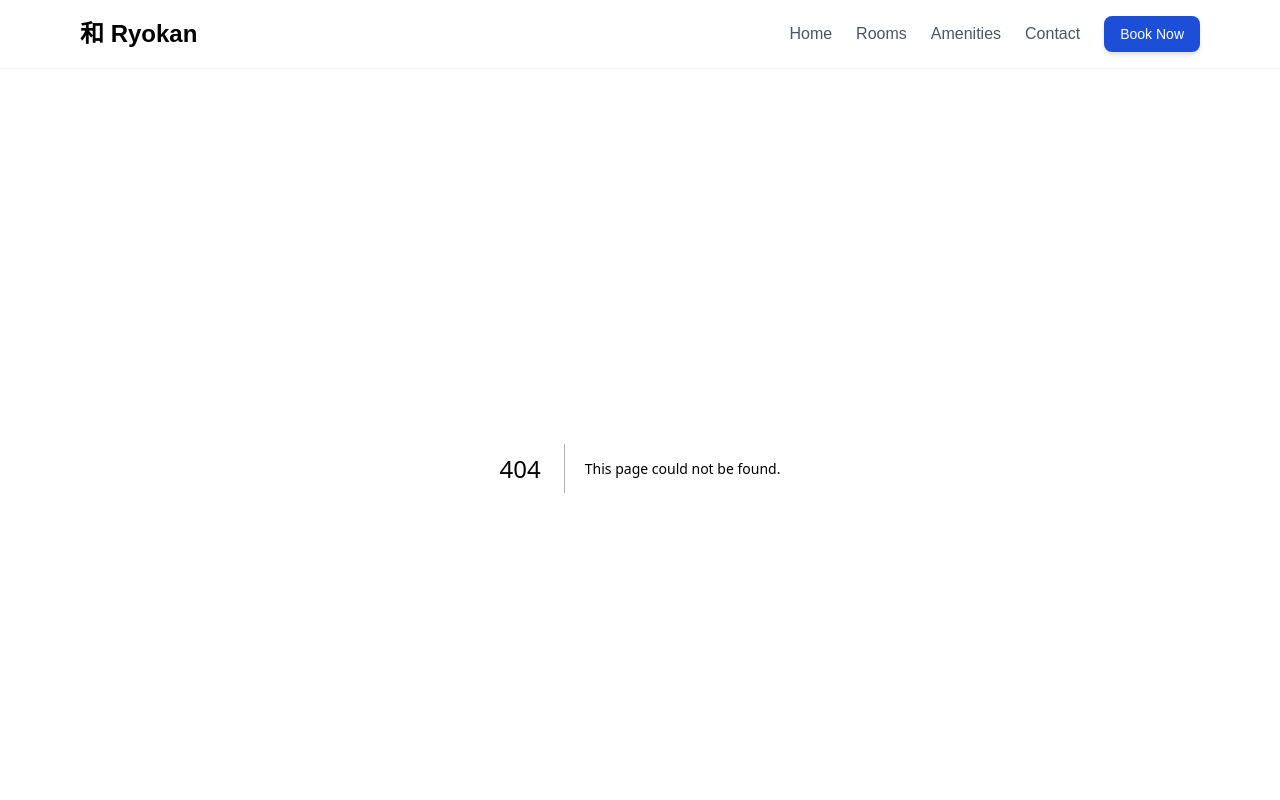
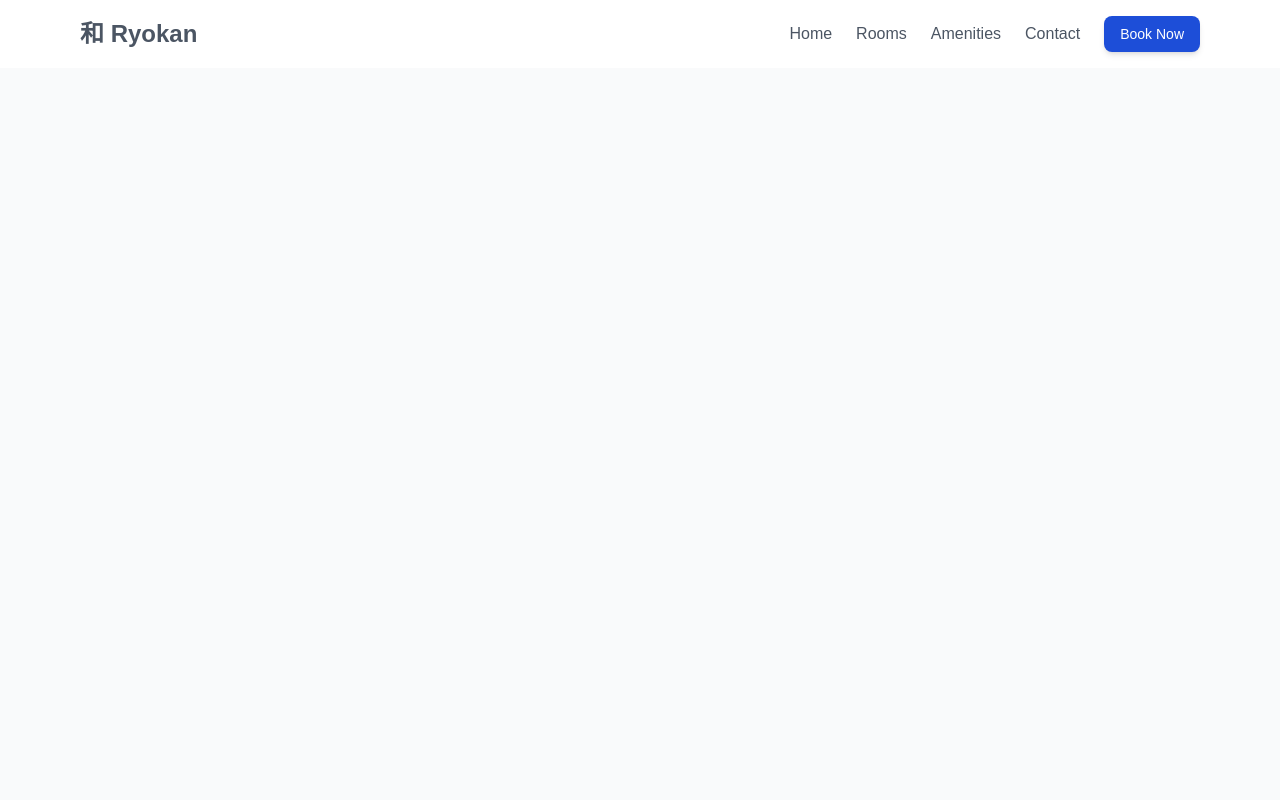
Before and after one commit to Azu-pika/deploy-dekinakkatta, a Next.js app: page /book_new_stay in a window 1280 px wide. Before the commit this address had no page. Shown: the top 800 px of the page. Built offline with nearby package versions, Linux system fonts and the light colour scheme; a web font is replaced by a local one.

Commit message:
we added a new url domain for /book_new_stay, and we made a top bar with a clickable button that has hover cursor changing to hand

```diff
--- /dev/null
+++ b/app/book_new_stay/page.tsx
@@ -0,0 +1,11 @@
+import Image from "next/image"
+import { Button } from "@/components/ui/button"
+import { Card, CardContent } from "@/components/ui/card"
+
+export default function Home() {
+  return (
+    <div className="min-h-screen bg-gray-50">
+
+    </div>
+  )
+}
--- a/app/layout.tsx
+++ b/app/layout.tsx
@@ -1,56 +1,29 @@
-import "./globals.css"
-import type { Metadata } from "next"
-import { Klee_One } from "next/font/google"
-import { Button } from "@/components/ui/button"
+import "./globals.css";
+import type { Metadata } from "next";
+import { Klee_One } from "next/font/google";
+import TopBar from "@/components/ui/TopBar";
 
 const kleeOne = Klee_One({
   weight: ["400", "600"],
   subsets: ["latin"],
   variable: "--font-klee-one",
-})
+});
 
 export const metadata: Metadata = {
   title: "Japanese Ryokan Experience",
   description: "Discover the tranquility and beauty of traditional Japanese inns",
-}
+};
 
 export default function RootLayout({
   children,
 }: {
-  children: React.ReactNode
+  children: React.ReactNode;
 }) {
   return (
     <html lang="en" className={kleeOne.variable}>
       <body className="font-klee min-h-screen flex flex-col">
         <header className="bg-white shadow-sm">
-          <nav className="max-w-6xl mx-auto px-4 py-4 flex justify-between items-center">
-            <div className="text-2xl font-semibold">和 Ryokan</div>
-            <ul className="flex items-center space-x-6">
-              <li>
-                <a href="#" className="text-gray-600 hover:text-gray-900">
-                  Home
-                </a>
-              </li>
-              <li>
-                <a href="#" className="text-gray-600 hover:text-gray-900">
-                  Rooms
-                </a>
-              </li>
-              <li>
-                <a href="#" className="text-gray-600 hover:text-gray-900">
-                  Amenities
-                </a>
-              </li>
-              <li>
-                <a href="#" className="text-gray-600 hover:text-gray-900">
-                  Contact
-                </a>
-              </li>
-              <li>
-                <Button size="sm">Book Now</Button>
-              </li>
-            </ul>
-          </nav>
+          <TopBar />
         </header>
         <main className="flex-grow">{children}</main>
         <footer className="bg-gray-100 py-12">
@@ -99,5 +72,5 @@ export default function RootLayout({
         </footer>
       </body>
     </html>
-  )
+  );
 }
--- a/app/page.tsx
+++ b/app/page.tsx
@@ -1,8 +1,18 @@
+"use client"
+
 import Image from "next/image"
 import { Button } from "@/components/ui/button"
 import { Card, CardContent } from "@/components/ui/card"
+import { useRouter } from "next/navigation" // Correct import for App Router
+
 
 export default function Home() {
+  const router = useRouter(); // Initialize the router
+
+  const handleNavigation = () => {
+    router.push("/book_new_stay"); // Navigate to the desired route
+  };
+
   return (
     <div className="min-h-screen bg-gray-50">
       {/* Hero Section */}
@@ -18,7 +28,7 @@ export default function Home() {
         <div className="relative z-10 text-center text-white">
           <h1 className="text-5xl font-klee font-semibold mb-4">Experience Tranquility</h1>
           <p className="text-xl font-klee mb-8">Discover the beauty of Japanese Ryokan</p>
-          <Button size="lg" className="font-klee">
+          <Button size="lg" className="font-klee" onClick={handleNavigation}>
             Book Your Stay
           </Button>
         </div>
--- /dev/null
+++ b/components/ui/TopBar.tsx
@@ -0,0 +1,50 @@
+"use client";
+
+import { Button } from "@/components/ui/button";
+import { useRouter } from "next/navigation";
+
+const TopBar = () => {
+  const router = useRouter();
+
+  const navigateHome = () => {
+    router.push("/"); // Navigate to the root '/'
+  };
+
+  return (
+    <nav className="max-w-6xl mx-auto px-4 py-4 flex justify-between items-center">
+      <div
+        className="text-2xl font-semibold cursor-pointer hover:cursor-pointer"
+        onClick={navigateHome}
+      >
+        和 Ryokan
+      </div>
+      <ul className="flex items-center space-x-6">
+        <li>
+          <a href="#" className="text-gray-600 hover:text-gray-900">
+            Home
+          </a>
+        </li>
+        <li>
+          <a href="#" className="text-gray-600 hover:text-gray-900">
+            Rooms
+          </a>
+        </li>
+        <li>
+          <a href="#" className="text-gray-600 hover:text-gray-900">
+            Amenities
+          </a>
+        </li>
+        <li>
+          <a href="#" className="text-gray-600 hover:text-gray-900">
+            Contact
+          </a>
+        </li>
+        <li>
+          <Button size="sm">Book Now</Button>
+        </li>
+      </ul>
+    </nav>
+  );
+};
+
+export default TopBar;
```
